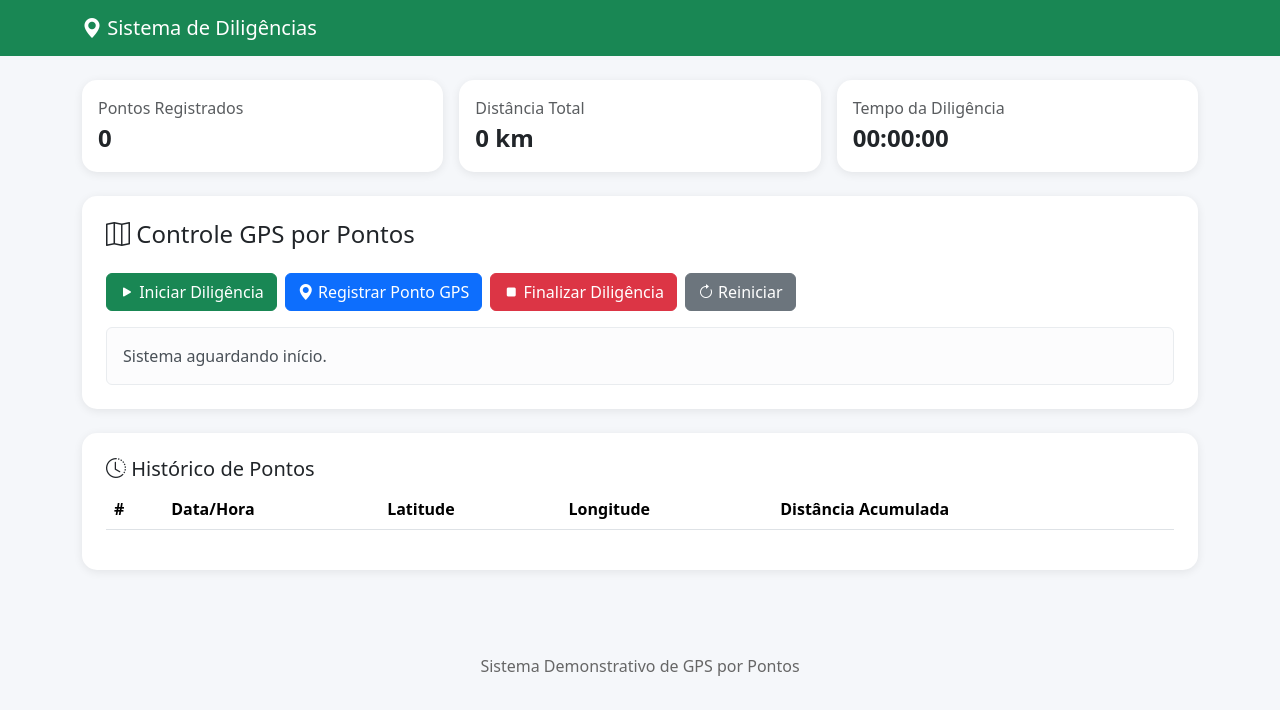
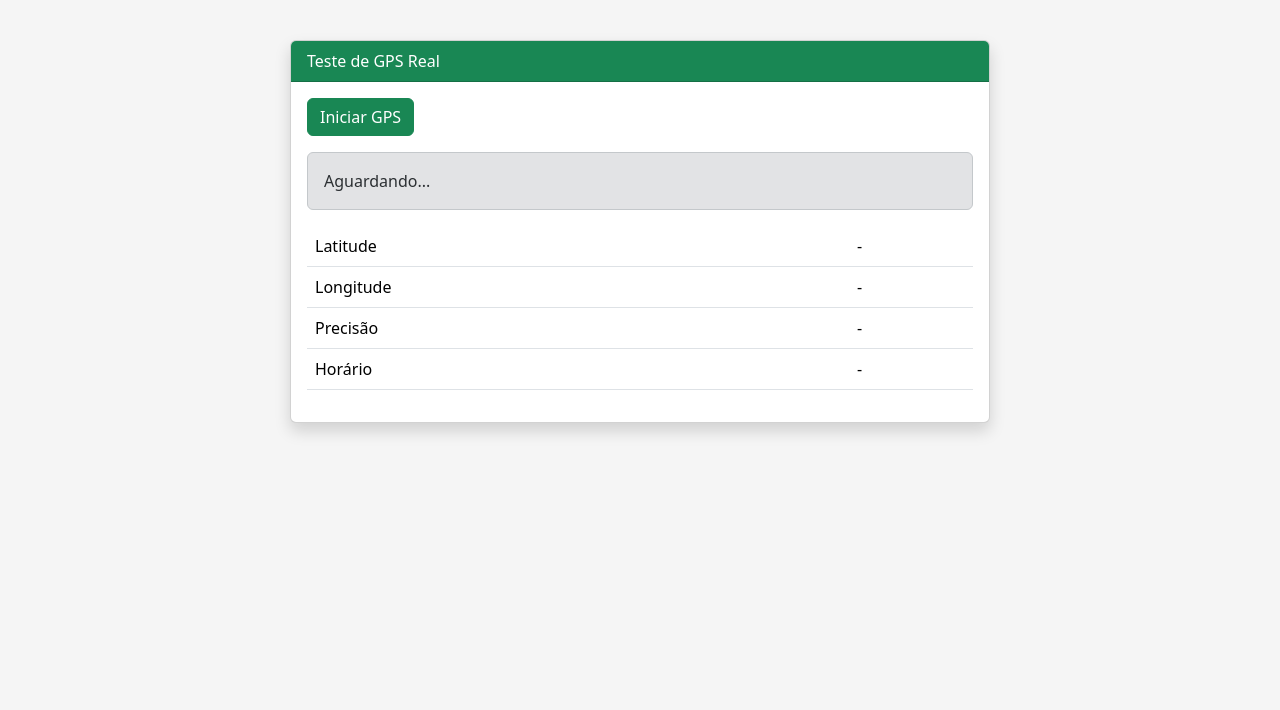
Before and after one commit to digochannel/digochannel.github.io, a plain HTML site: page xfiles.html in a window 1280 px wide. Drawn offline with nearby package versions, Linux system fonts and the light colour scheme.

Commit message:
Refactor xfiles.html with style and structure updates
Refactor HTML structure and update styles for better layout and functionality.

```diff
--- a/xfiles.html
+++ b/xfiles.html
@@ -1,396 +1,90 @@
-<!DOCTYPE html>
-<html lang="pt-BR">
+<!DOCTYPE html><html lang="pt-BR">
 <head>
 <meta charset="UTF-8">
-<meta name="viewport" content="width=device-width, initial-scale=1.0">
-
-<title>Sistema de Diligências - Teste GPS por Pontos</title>
-
-<link href="https://cdn.jsdelivr.net/npm/bootstrap@5.3.3/dist/css/bootstrap.min.css" rel="stylesheet">
-<link href="https://cdn.jsdelivr.net/npm/bootstrap-icons@1.11.3/font/bootstrap-icons.css" rel="stylesheet">
-
-<style>
+<meta name="viewport" content="width=device-width, initial-scale=1">
+<title>Teste GPS</title><link href="https://cdn.jsdelivr.net/npm/bootstrap@5.3.3/dist/css/bootstrap.min.css" rel="stylesheet"><style>
 body{
-    background:#f5f7fa;
-}
-
-.navbar{
-    background:#198754;
+    background:#f5f5f5;
 }
 
 .card{
-    border:none;
-    border-radius:15px;
-    box-shadow:0 2px 10px rgba(0,0,0,.08);
+    max-width:700px;
+    margin:auto;
+    margin-top:40px;
 }
+</style></head>
+<body><div class="container"><div class="card shadow"><div class="card-header bg-success text-white">
+Teste de GPS Real
+</div><div class="card-body"><button class="btn btn-success mb-3" onclick="iniciarGPS()">
+Iniciar GPS
+</button><div id="status" class="alert alert-secondary">
+Aguardando...
+</div><table class="table"><tr>
+<td>Latitude</td>
+<td id="lat">-</td>
+</tr><tr>
+<td>Longitude</td>
+<td id="lng">-</td>
+</tr><tr>
+<td>Precisão</td>
+<td id="acc">-</td>
+</tr><tr>
+<td>Horário</td>
+<td id="hora">-</td>
+</tr></table></div></div></div><script>
 
-.btn{
-    transition:.25s;
-}
+let watchId = null;
 
-.btn:hover{
-    transform:translateY(-2px);
-}
+function iniciarGPS(){
 
-.kpi{
-    font-size:1.5rem;
-    font-weight:bold;
-}
+    if(!navigator.geolocation){
 
-.status-box{
-    background:white;
-    border-radius:15px;
-    padding:15px;
-}
+        document.getElementById("status").innerHTML =
+        "Seu navegador não suporta Geolocation.";
 
-.table-responsive{
-    max-height:400px;
-}
-
-footer{
-    margin-top:40px;
-    padding:20px;
-    text-align:center;
-    color:#666;
-}
-</style>
-
-</head>
-<body>
-
-<nav class="navbar navbar-expand-lg navbar-dark">
-<div class="container">
-
-<span class="navbar-brand">
-<i class="bi bi-geo-alt-fill"></i>
-Sistema de Diligências
-</span>
-
-</div>
-</nav>
-
-<div class="container py-4">
-
-<div class="row g-3">
-
-<div class="col-md-4">
-<div class="card p-3">
-<div class="text-muted">Pontos Registrados</div>
-<div class="kpi" id="totalPontos">0</div>
-</div>
-</div>
-
-<div class="col-md-4">
-<div class="card p-3">
-<div class="text-muted">Distância Total</div>
-<div class="kpi" id="distanciaTotal">0 km</div>
-</div>
-</div>
-
-<div class="col-md-4">
-<div class="card p-3">
-<div class="text-muted">Tempo da Diligência</div>
-<div class="kpi" id="tempoTotal">00:00:00</div>
-</div>
-</div>
-
-</div>
-
-<div class="card mt-4 p-4">
-
-<h4 class="mb-4">
-<i class="bi bi-map"></i>
-Controle GPS por Pontos
-</h4>
-
-<div class="d-flex flex-wrap gap-2">
-
-<button class="btn btn-success" onclick="iniciarDiligencia()">
-<i class="bi bi-play-fill"></i>
-Iniciar Diligência
-</button>
-
-<button class="btn btn-primary" onclick="registrarPonto()">
-<i class="bi bi-geo-alt-fill"></i>
-Registrar Ponto GPS
-</button>
-
-<button class="btn btn-danger" onclick="finalizarDiligencia()">
-<i class="bi bi-stop-fill"></i>
-Finalizar Diligência
-</button>
-
-<button class="btn btn-secondary" onclick="limparTudo()">
-<i class="bi bi-arrow-clockwise"></i>
-Reiniciar
-</button>
-
-</div>
-
-<div class="alert alert-light mt-3 mb-0" id="status">
-Sistema aguardando início.
-</div>
-
-</div>
-
-<div class="card mt-4 p-4">
-
-<h5>
-<i class="bi bi-clock-history"></i>
-Histórico de Pontos
-</h5>
-
-<div class="table-responsive">
-
-<table class="table table-striped align-middle">
-
-<thead>
-<tr>
-<th>#</th>
-<th>Data/Hora</th>
-<th>Latitude</th>
-<th>Longitude</th>
-<th>Distância Acumulada</th>
-</tr>
-</thead>
-
-<tbody id="tabelaPontos"></tbody>
-
-</table>
-
-</div>
-
-</div>
-
-</div>
-
-<footer>
-Sistema Demonstrativo de GPS por Pontos
-</footer>
-
-<script>
-
-let pontos = [];
-let inicioDiligencia = null;
-let timerInterval = null;
-
-function atualizarTempo(){
-
-    if(!inicioDiligencia) return;
-
-    const agora = new Date();
-
-    const diff = agora - inicioDiligencia;
-
-    const horas =
-    String(Math.floor(diff / 3600000)).padStart(2,'0');
-
-    const minutos =
-    String(Math.floor((diff % 3600000)/60000)).padStart(2,'0');
-
-    const segundos =
-    String(Math.floor((diff % 60000)/1000)).padStart(2,'0');
-
-    document.getElementById("tempoTotal").innerText =
-    `${horas}:${minutos}:${segundos}`;
-
-}
-
-function iniciarDiligencia(){
-
-    if(inicioDiligencia){
-        alert("Diligência já iniciada.");
         return;
     }
 
-    inicioDiligencia = new Date();
+    document.getElementById("status").innerHTML =
+    "Tentando obter GPS...";
 
-    timerInterval =
-    setInterval(atualizarTempo,1000);
-
-    document.getElementById("status").innerHTML =
-    "✅ Diligência iniciada.";
-
-    registrarPonto();
-
-}
-
-function finalizarDiligencia(){
-
-    if(!inicioDiligencia){
-        alert("Nenhuma diligência iniciada.");
-        return;
-    }
-
-    registrarPonto();
-
-    clearInterval(timerInterval);
-
-    document.getElementById("status").innerHTML =
-    "🏁 Diligência finalizada.";
-
-}
-
-function registrarPonto(){
-
-    if(!navigator.geolocation){
-
-        alert("GPS não suportado.");
-        return;
-
-    }
-
-    document.getElementById("status").innerHTML =
-    "📡 Obtendo localização...";
-
-    navigator.geolocation.getCurrentPosition(
+    watchId = navigator.geolocation.watchPosition(
 
         function(pos){
 
-            const novoPonto = {
+            document.getElementById("lat").innerText =
+            pos.coords.latitude;
 
-                dataHora:new Date(),
+            document.getElementById("lng").innerText =
+            pos.coords.longitude;
 
-                lat:pos.coords.latitude,
+            document.getElementById("acc").innerText =
+            pos.coords.accuracy + " metros";
 
-                lng:pos.coords.longitude
-
-            };
-
-            pontos.push(novoPonto);
-
-            atualizarTabela();
+            document.getElementById("hora").innerText =
+            new Date().toLocaleString();
 
             document.getElementById("status").innerHTML =
-            "✅ Localização registrada.";
+            "GPS conectado com sucesso.";
 
         },
 
-        function(erro){
+        function(err){
 
-            alert(
-            "Não foi possível obter o GPS."
-            );
+            document.getElementById("status").innerHTML =
+            "Erro " + err.code + ": " + err.message;
 
         },
 
         {
-            enableHighAccuracy:true
+            enableHighAccuracy:true,
+            timeout:30000,
+            maximumAge:0
         }
 
     );
 
 }
 
-function atualizarTabela(){
-
-    const tbody =
-    document.getElementById("tabelaPontos");
-
-    tbody.innerHTML = "";
-
-    let distanciaTotal = 0;
-
-    pontos.forEach((ponto,index)=>{
-
-        if(index > 0){
-
-            distanciaTotal += calcularDistancia(
-
-                pontos[index-1].lat,
-                pontos[index-1].lng,
-
-                ponto.lat,
-                ponto.lng
-
-            );
-
-        }
-
-        tbody.innerHTML += `
-        <tr>
-            <td>${index+1}</td>
-            <td>${ponto.dataHora.toLocaleString()}</td>
-            <td>${ponto.lat.toFixed(6)}</td>
-            <td>${ponto.lng.toFixed(6)}</td>
-            <td>${distanciaTotal.toFixed(2)} km</td>
-        </tr>
-        `;
-
-    });
-
-    document.getElementById("totalPontos").innerText =
-    pontos.length;
-
-    document.getElementById("distanciaTotal").innerText =
-    distanciaTotal.toFixed(2) + " km";
-
-}
-
-function calcularDistancia(lat1, lon1, lat2, lon2){
-
-    const R = 6371;
-
-    const dLat = deg2rad(lat2-lat1);
-    const dLon = deg2rad(lon2-lon1);
-
-    const a =
-        Math.sin(dLat/2) *
-        Math.sin(dLat/2) +
-
-        Math.cos(deg2rad(lat1)) *
-        Math.cos(deg2rad(lat2)) *
-
-        Math.sin(dLon/2) *
-        Math.sin(dLon/2);
-
-    const c =
-        2 *
-        Math.atan2(
-            Math.sqrt(a),
-            Math.sqrt(1-a)
-        );
-
-    return R*c;
-
-}
-
-function deg2rad(grau){
-
-    return grau * (Math.PI/180);
-
-}
-
-function limparTudo(){
-
-    if(
-        !confirm(
-        "Deseja apagar todos os registros?"
-        )
-    ) return;
-
-    pontos = [];
-
-    inicioDiligencia = null;
-
-    clearInterval(timerInterval);
-
-    document.getElementById("tabelaPontos").innerHTML = "";
-
-    document.getElementById("totalPontos").innerText = "0";
-
-    document.getElementById("distanciaTotal").innerText =
-    "0 km";
-
-    document.getElementById("tempoTotal").innerText =
-    "00:00:00";
-
-    document.getElementById("status").innerHTML =
-    "Sistema reiniciado.";
-
-}
-
-</script>
-
-</body>
-  </html>
+</script></body>
+</html>
```
